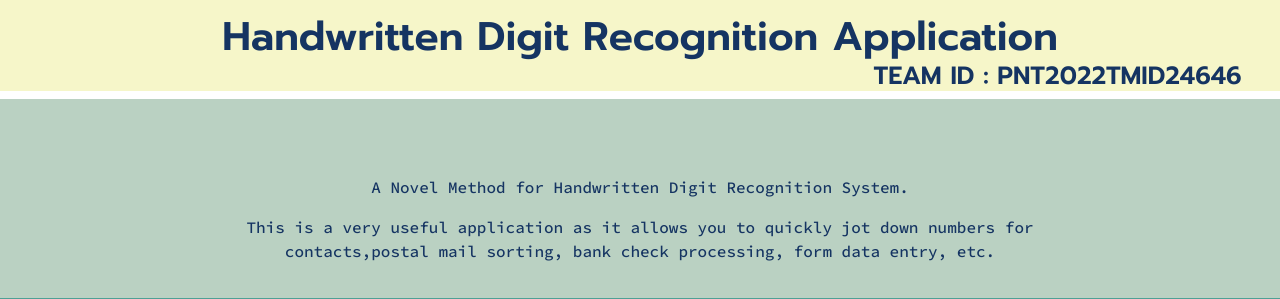
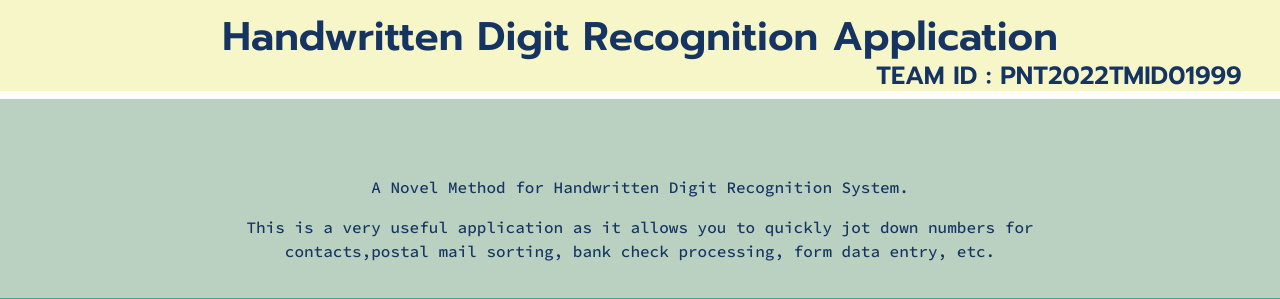
Before and after one commit to IBM-EPBL/IBM-Project-7534-1658888377, a Flask app: page / in a window 1280 px wide. Shown: the top 299 px of the page. Run offline with Flask 2, Linux system fonts and the light colour scheme; some libraries are stand-ins or nearby versions; some web fonts are replaced.

Commit message:
Update index.html

```diff
--- a/Final Deliverables/Final Code/APP/Templates/index.html
+++ b/Final Deliverables/Final Code/APP/Templates/index.html
@@ -39,7 +39,7 @@
 <body>
 
   <h1 class="welcome">Handwritten Digit Recognition Application <br>
-  <div id="team_id">TEAM ID : PNT2022TMID24646</div>
+  <div id="team_id">TEAM ID : PNT2022TMID01999</div>
   </h1>
   <section id="title">
     <br><br>
```
